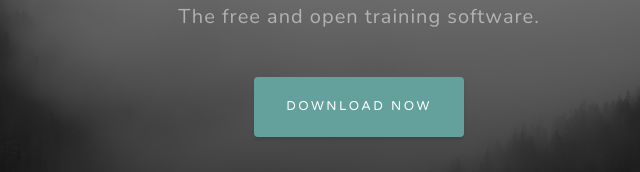
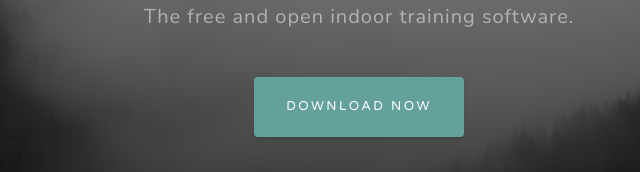
Before and after one commit to TeardropDevelopment/html.ws.treadrun, a plain HTML site: page index.html in a window 1280 px wide. Shown: the part 385-557 px from the top of the page, 281-921 px from the left. Drawn offline with nearby package versions, Linux system fonts and the light colour scheme.

Commit message:
Changed some texts

```diff
--- a/index.html
+++ b/index.html
@@ -51,7 +51,7 @@
             <div class="d-flex justify-content-center">
                 <div class="text-center">
                     <h1 class="mx-auto my-0 text-uppercase">TreadRun</h1>
-                    <h2 class="text-white-50 mx-auto mt-2 mb-5">The free and open training software.</h2>
+                    <h2 class="text-white-50 mx-auto mt-2 mb-5">The free and open indoor training software.</h2>
                     <a class="btn btn-primary" href="#about">Download now</a>
                 </div>
             </div>
```
